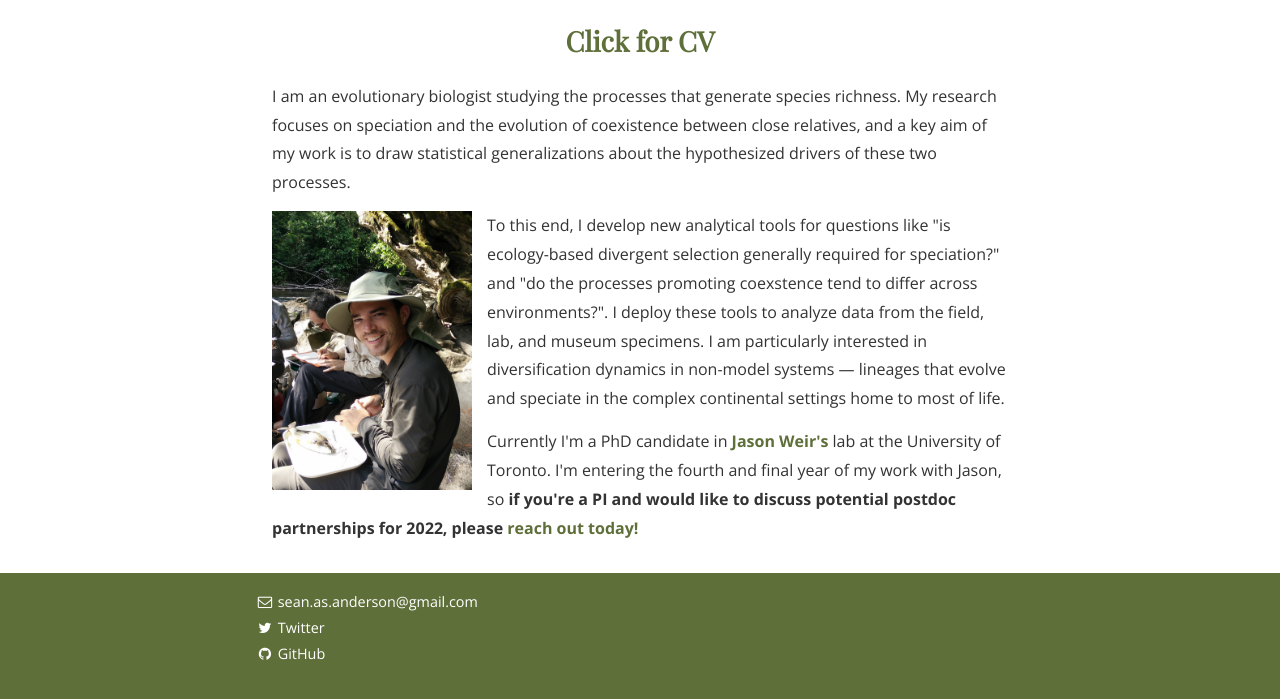
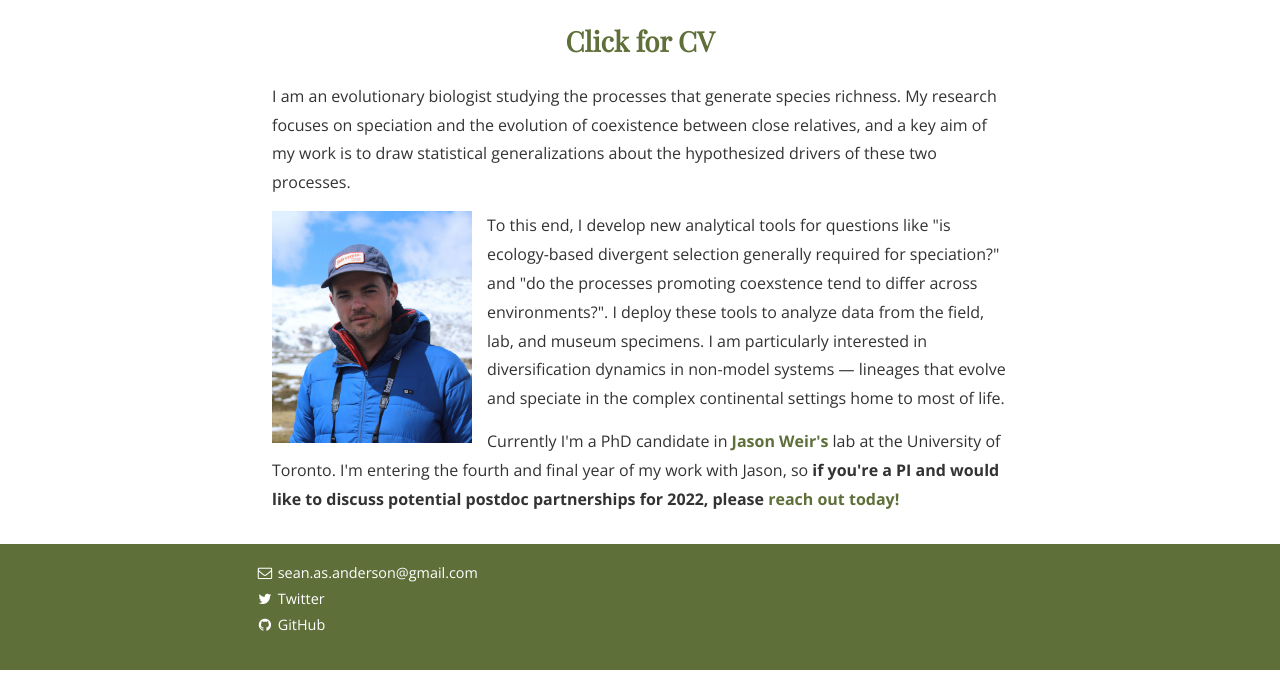
Before and after one commit to SeanASAnderson/SeanASAnderson.github.io, a Jekyll site: the page built from index.html, in a window 1280 px wide and 1155 px high. Shown: the part 456-1155 px from the top of the window. Built offline with Jekyll 4.4.1, drawn with Linux system fonts in a browser that asks for light colours; nearby versions of some CDN libraries; some web fonts are replaced; the list of posts is cut into pages by our own code.

Commit message:
new prof pic

```diff
--- a/index.html
+++ b/index.html
@@ -55,7 +55,7 @@
   <h2> <center><a href="https://github.com/SeanASAnderson/CV/blob/main/AndersonSean.CV.2021.pdf">Click for CV </a></center></h2>
   <!--<h1> <center> Welcome! </center> </h1>-->
   <p> I am an evolutionary biologist studying the processes that generate species richness. My research focuses on speciation and the evolution of coexistence between close relatives, and a key aim of my work is to draw statistical generalizations about the hypothesized drivers of these two processes. </p>
-  <p> <img src="/assets/sean_suriname_riverside2.jpg" alt="Sean Pic" style="width:200px;margin-right:15px;"> To this end, I develop new analytical tools for questions like "is ecology-based divergent selection generally required for speciation?" and "do the processes promoting coexstence tend to differ across environments?". I deploy these tools to analyze data from the field, lab, and museum specimens. I am particularly interested in diversification dynamics in non-model systems <span>&#8212;</span> lineages that evolve and speciate in the complex continental settings home to most of life. </p>
+  <p> <img src="/assets/anderson_sean_rockies2019.jpg" alt="Sean Pic" style="width:200px;margin-right:15px;"> To this end, I develop new analytical tools for questions like "is ecology-based divergent selection generally required for speciation?" and "do the processes promoting coexstence tend to differ across environments?". I deploy these tools to analyze data from the field, lab, and museum specimens. I am particularly interested in diversification dynamics in non-model systems <span>&#8212;</span> lineages that evolve and speciate in the complex continental settings home to most of life. </p>
   <p> Currently I'm a PhD candidate in <a href="https://www.utsc.utoronto.ca/~jweir"/> <b>Jason Weir's </a> </b> lab at the University of Toronto. I'm entering the fourth and final year of my work with Jason, so <b> if you're a PI and would like to discuss potential postdoc partnerships for 2022, please <a href="mailto:sean.as.anderson@gmail.com">reach out today!</a></b> </p>
 
   </body>
```
